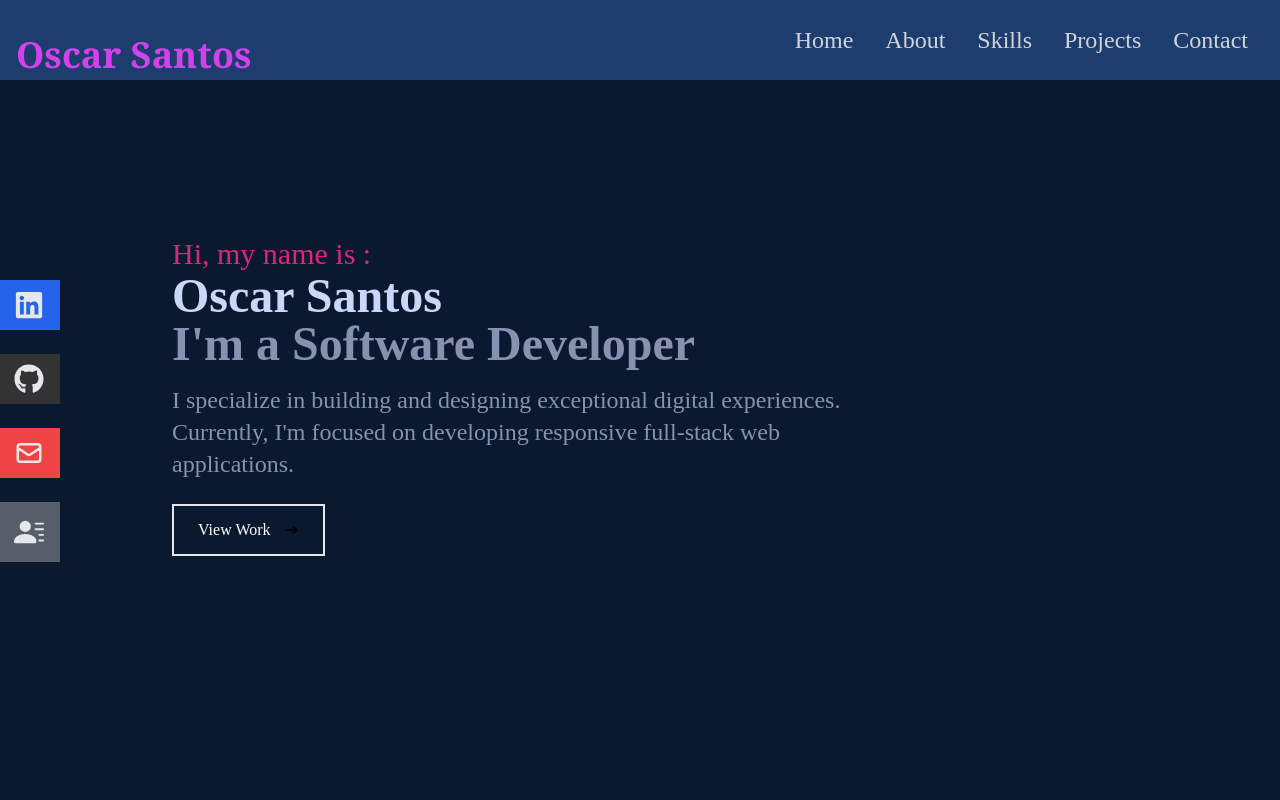
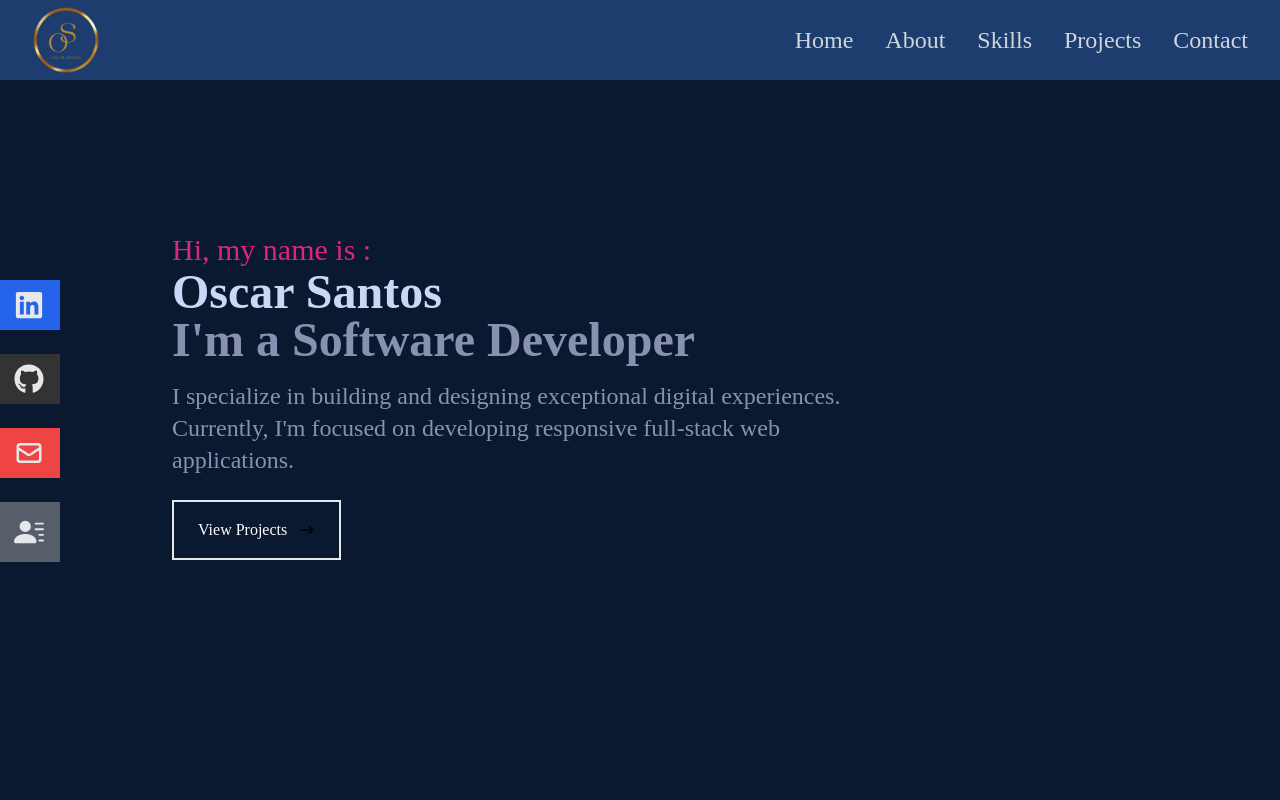
Before and after one commit to Oscar-Santos/OscarsPortfolio, a React (Create React App) app: page / in a window 1280 px wide. Shown: the top 800 px of the page. Built offline with nearby package versions, Linux system fonts and the light colour scheme.

Commit message:
added a logo in the navbar

```diff
--- a/src/components/Contact.js
+++ b/src/components/Contact.js
@@ -41,7 +41,7 @@ const Contact = () => {
             <textarea className='bg-[#ccd6f6] p-2' placeholder='Message' name="Message" id="" cols="30" rows="10">
             </textarea>
             <br />
-            <button className='text-white border-2 hover:bg-pink-600 hover:border-pink-600 px-4 py-3 my-8 mx-auto flex items-center'>
+            <button className='text-white border-2 hover:bg-pink-600 hover:border-pink-600 px-6 py-4 my-8 mx-auto flex items-center'>
                 Let's Collaborate
             </button>
 
--- a/src/components/Home.js
+++ b/src/components/Home.js
@@ -1,7 +1,7 @@
 import React from 'react'
 import {HiArrowNarrowRight} from 'react-icons/hi'
 
-
+import { Link } from 'react-scroll'
 
 const Home = () => {
 
@@ -19,13 +19,15 @@ const Home = () => {
         </p>
         <div>
 
-          <button className='text-white group border-2 px-6 py-3 my-2 flex items-center hover:bg-pink-600 hover:border-pink-600'>
-
-            View Work
+          <button className='text-white group border-2 px-6 py-4 my-2 flex items-center hover:bg-pink-600 hover:border-pink-600'>
+            <Link to='projects' smooth={true} duration={500}>
+              View Projects
+            </Link>
 
             <span className='group-hover:rotate-90 duration-500 text-black'>
               <HiArrowNarrowRight className='ml-3 ' />
             </span>
+
           </button>
 
         </div>
--- a/src/components/Navbar.js
+++ b/src/components/Navbar.js
@@ -3,7 +3,7 @@ import { FaBars, FaTimes, FaGithub, FaLinkedin } from 'react-icons/fa'
 import { HiOutlineMail } from 'react-icons/hi'
 import { BsFillPersonLinesFill } from 'react-icons/bs'
 import osp from '../assets/osp.pdf'
-
+import Image from '../assets/O.png'
 
 import { Link } from 'react-scroll'
 
@@ -16,8 +16,8 @@ const Navbar = () => {
   return (
     <div className='fixed w-full h-[80px] flex justify-between items-center px-4 bg-[#1c3d6d] text-gray-300'>
 
-        <div className='w-[400px] h-[10px] text-4xl text-[#d242ec] font-serif font-bold'>
-            Oscar Santos
+        <div className='w-[100px] h-[100px] text-4xl text-[#d242ec] font-serif font-bold'>
+            <img src={Image} alt="" />
         </div>
 
 
```
Also changed, not shown: src/assets/1.png (added), src/assets/O.png (added).
